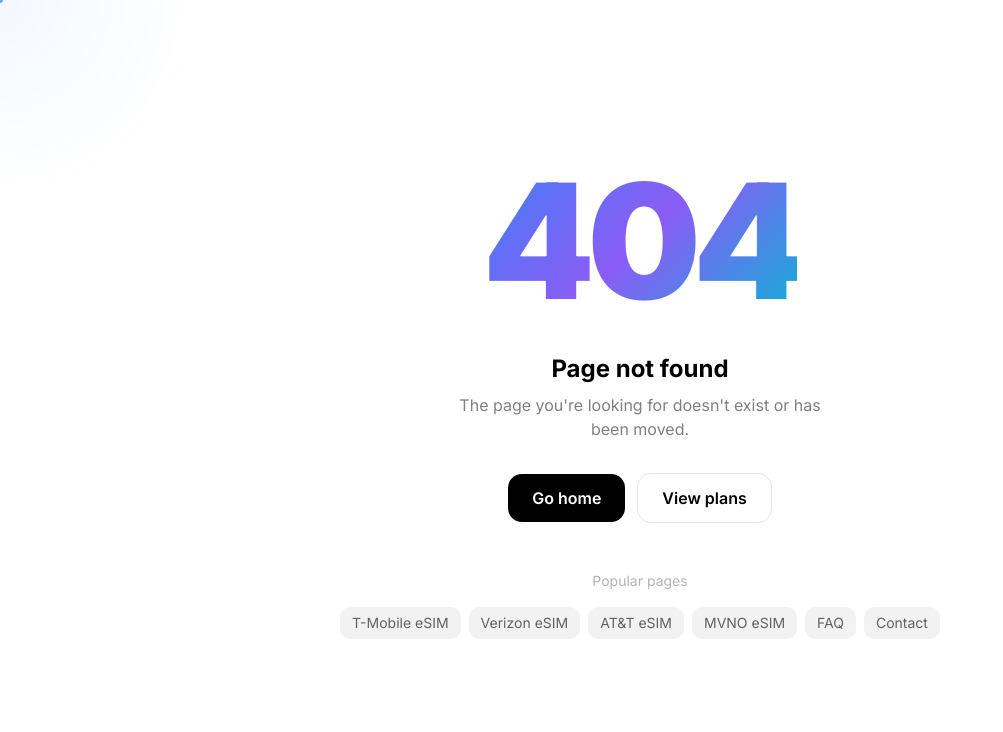
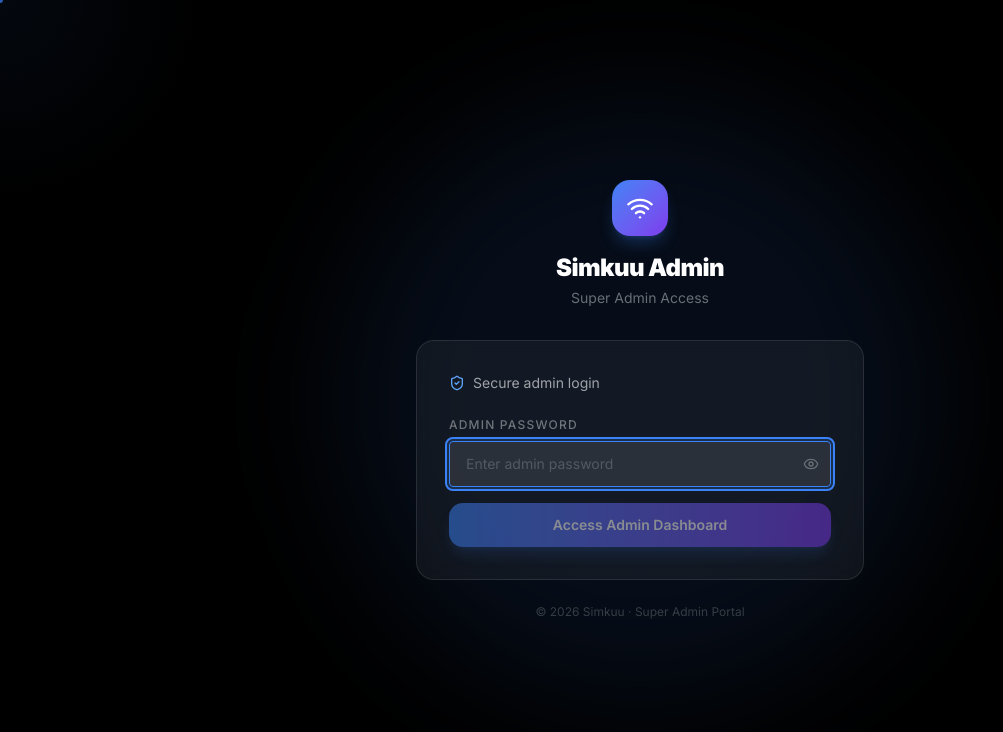
Before and after one commit to usaschoolbridge/simkuu, a Next.js app: page /admin-login in a window 1280 px wide. Before the commit this address had no page. Shown: the top 732 px of the page, without its empty margins (0-1003 px from the left). Built offline with nearby package versions, Linux system fonts and the light colour scheme.

Commit message:
Fix: move admin login to /admin-login (outside admin shell layout)

```diff
--- /dev/null
+++ b/app/admin-login/page.tsx
@@ -0,0 +1,114 @@
+"use client";
+
+import { useState } from "react";
+import { useRouter } from "next/navigation";
+import { Wifi, Eye, EyeOff, Loader2, ShieldCheck } from "lucide-react";
+
+export default function AdminLoginPage() {
+  const [password, setPassword] = useState("");
+  const [show, setShow] = useState(false);
+  const [loading, setLoading] = useState(false);
+  const [error, setError] = useState("");
+  const router = useRouter();
+
+  const handleLogin = async (e: React.FormEvent) => {
+    e.preventDefault();
+    setLoading(true);
+    setError("");
+
+    try {
+      const res = await fetch("/api/admin/auth", {
+        method: "POST",
+        headers: { "Content-Type": "application/json" },
+        body: JSON.stringify({ password }),
+      });
+
+      if (res.ok) {
+        router.push("/admin");
+        router.refresh();
+      } else {
+        setError("Incorrect password. Please try again.");
+      }
+    } catch {
+      setError("Something went wrong. Please try again.");
+    } finally {
+      setLoading(false);
+    }
+  };
+
+  return (
+    <div className="min-h-screen bg-black flex items-center justify-center p-4">
+      {/* Background glow */}
+      <div className="absolute inset-0 overflow-hidden">
+        <div className="absolute top-1/2 left-1/2 -translate-x-1/2 -translate-y-1/2 w-[600px] h-[600px] bg-blue-500/10 rounded-full blur-3xl" />
+      </div>
+
+      <div className="relative w-full max-w-md">
+        {/* Logo */}
+        <div className="text-center mb-8">
+          <div className="inline-flex items-center justify-center w-14 h-14 rounded-2xl bg-gradient-to-br from-blue-500 to-purple-600 mb-4 shadow-lg shadow-blue-500/25">
+            <Wifi className="w-7 h-7 text-white" />
+          </div>
+          <h1 className="text-2xl font-black text-white tracking-tight">Simkuu Admin</h1>
+          <p className="text-white/40 text-sm mt-1">Super Admin Access</p>
+        </div>
+
+        {/* Card */}
+        <div className="bg-white/5 border border-white/10 rounded-2xl p-8 backdrop-blur-sm">
+          <div className="flex items-center gap-2 mb-6">
+            <ShieldCheck className="w-4 h-4 text-blue-400" />
+            <span className="text-sm text-white/60">Secure admin login</span>
+          </div>
+
+          <form onSubmit={handleLogin} className="space-y-4">
+            <div>
+              <label className="text-xs font-medium text-white/40 mb-2 block uppercase tracking-widest">
+                Admin Password
+              </label>
+              <div className="relative">
+                <input
+                  type={show ? "text" : "password"}
+                  value={password}
+                  onChange={e => setPassword(e.target.value)}
+                  placeholder="Enter admin password"
+                  required
+                  autoFocus
+                  className="w-full px-4 py-3 pr-12 rounded-xl bg-white/10 border border-white/10 text-white placeholder-white/20 text-sm outline-none focus:border-blue-500 focus:ring-2 focus:ring-blue-500/20 transition-all"
+                />
+                <button
+                  type="button"
+                  onClick={() => setShow(v => !v)}
+                  className="absolute right-3 top-1/2 -translate-y-1/2 text-white/30 hover:text-white/60 transition-colors"
+                >
+                  {show ? <EyeOff className="w-4 h-4" /> : <Eye className="w-4 h-4" />}
+                </button>
+              </div>
+            </div>
+
+            {error && (
+              <div className="bg-red-500/10 border border-red-500/20 rounded-xl px-4 py-3">
+                <p className="text-red-400 text-sm">{error}</p>
+              </div>
+            )}
+
+            <button
+              type="submit"
+              disabled={loading || !password}
+              className="w-full py-3 rounded-xl bg-gradient-to-r from-blue-500 to-purple-600 text-white font-semibold text-sm hover:opacity-90 transition-opacity disabled:opacity-50 flex items-center justify-center gap-2 shadow-lg shadow-blue-500/25"
+            >
+              {loading ? (
+                <><Loader2 className="w-4 h-4 animate-spin" /> Verifying...</>
+              ) : (
+                "Access Admin Dashboard"
+              )}
+            </button>
+          </form>
+        </div>
+
+        <p className="text-center text-white/20 text-xs mt-6">
+          © {new Date().getFullYear()} Simkuu · Super Admin Portal
+        </p>
+      </div>
+    </div>
+  );
+}
--- a/components/admin/admin-shell.tsx
+++ b/components/admin/admin-shell.tsx
@@ -124,7 +124,7 @@ function Sidebar({ mobile = false, onClose }: { mobile?: boolean; onClose?: () =
           <button
             onClick={async () => {
               await fetch("/api/admin/auth", { method: "DELETE" });
-              window.location.href = "/admin/login";
+              window.location.href = "/admin-login";
             }}
             className="p-1 rounded-lg hover:bg-white/10 transition-colors"
             title="Logout"
--- a/proxy.ts
+++ b/proxy.ts
@@ -137,9 +137,9 @@ export function proxy(req: NextRequest) {
 
   // 4. Admin auth + role protection
   if (PROTECTED_ADMIN.test(pathname)) {
-    if (pathname === "/admin/login") return NextResponse.next();
+    if (pathname === "/admin-login") return NextResponse.next();
     if (!isAdminAuthenticated(req)) {
-      return NextResponse.redirect(new URL("/admin/login", req.url));
+      return NextResponse.redirect(new URL("/admin-login", req.url));
     }
   }
 
```
